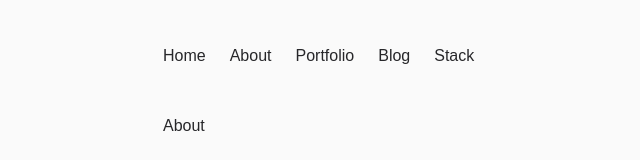
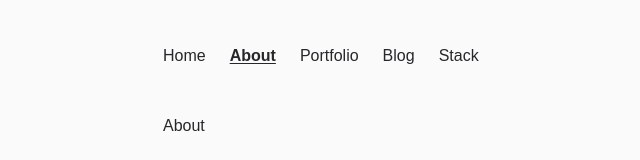
Before and after one commit to Railly/website, a Next.js app: page /about in a window 1280 px wide. Shown: the top 160 px of the page, without its empty margins (133-773 px from the left). Built offline with nearby package versions, Linux system fonts and the light colour scheme.

Commit message:
feat: highlight header options by pathname

```diff
--- a/components/Header.tsx
+++ b/components/Header.tsx
@@ -1,6 +1,7 @@
 import { Icon } from "icons";
 import { useTheme } from "next-themes";
-import { ReactNode, useEffect, useState } from "react";
+import { useRouter } from "next/router";
+import { useEffect, useState } from "react";
 import Link from "./Link";
 
 const Header = () => {
@@ -8,6 +9,7 @@ const Header = () => {
   const [isHidden, setIsHidden] = useState(true);
   const { theme, setTheme } = useTheme();
   const [mounted, setMounted] = useState(false);
+  const { pathname } = useRouter();
 
   const handleCloseMenu = () => {
     setIsOpen(false);
@@ -36,27 +38,47 @@ const Header = () => {
           </button>
           <ul className="flex flex-col items-center justify-between h-full py-6 ">
             <li>
-              <Link to="/" onNavigate={handleCloseMenu}>
+              <Link
+                to="/"
+                active={pathname === "/"}
+                onNavigate={handleCloseMenu}
+              >
                 Home
               </Link>
             </li>
             <li>
-              <Link to="/about" onNavigate={handleCloseMenu}>
+              <Link
+                to="/about"
+                active={pathname === "/about"}
+                onNavigate={handleCloseMenu}
+              >
                 About
               </Link>
             </li>
             <li>
-              <Link to="/portfolio" onNavigate={handleCloseMenu}>
+              <Link
+                to="/portfolio"
+                active={pathname === "/portfolio"}
+                onNavigate={handleCloseMenu}
+              >
                 Portfolio
               </Link>
             </li>
             <li>
-              <Link to="/blog" onNavigate={handleCloseMenu}>
+              <Link
+                to="/blog"
+                active={pathname === "/blog"}
+                onNavigate={handleCloseMenu}
+              >
                 Blog
               </Link>
             </li>
             <li>
-              <Link to="/stack" onNavigate={handleCloseMenu}>
+              <Link
+                to="/stack"
+                active={pathname === "/stack"}
+                onNavigate={handleCloseMenu}
+              >
                 Stack
               </Link>
             </li>
@@ -70,19 +92,29 @@ const Header = () => {
         <ul className="justify-between hidden md:flex">
           <div className="flex items-center">
             <li>
-              <Link to="/">Home</Link>
+              <Link to="/" active={pathname === "/"}>
+                Home
+              </Link>
             </li>
             <li>
-              <Link to="/about">About</Link>
+              <Link to="/about" active={pathname === "/about"}>
+                About
+              </Link>
             </li>
             <li>
-              <Link to="/portfolio">Portfolio</Link>
+              <Link to="/portfolio" active={pathname === "/portfolio"}>
+                Portfolio
+              </Link>
             </li>
             <li>
-              <Link to="/blog">Blog</Link>
+              <Link to="/blog" active={pathname === "/blog"}>
+                Blog
+              </Link>
             </li>
             <li>
-              <Link to="/stack">Stack</Link>
+              <Link to="/stack" active={pathname === "/stack"}>
+                Stack
+              </Link>
             </li>
           </div>
         </ul>
--- a/components/Link.tsx
+++ b/components/Link.tsx
@@ -3,16 +3,23 @@ import NextLink from "next/link";
 
 type Props = {
   to: string;
+  active: boolean;
   onNavigate?: () => void;
   children: ReactNode;
 };
 
-const Link = ({ to, onNavigate = () => {}, children }: Props) => {
+const Link = ({ to, active, onNavigate = () => {}, children }: Props) => {
   return (
     <NextLink href={to}>
       <a
         onClick={onNavigate}
-        className="px-3 py-2 font-medium transition rounded-lg hover:bg-zinc-200 dark:hover:bg-zinc-600"
+        className={`px-3 py-2 transition rounded-lg dark:text-zinc-300 hover:bg-zinc-200 dark:hover:bg-zinc-600
+        ${
+          active
+            ? "underline font-bold underline-offset-2 dark:text-zinc-50"
+            : "underline-none"
+        }
+        `}
       >
         {children}
       </a>
--- a/pages/index.tsx
+++ b/pages/index.tsx
@@ -41,8 +41,8 @@ export default function Home({
             in tech 🚀
           </span>
         </div>
-        <div className="flex justify-center p-2 rounded-full from-indigo-500 to-cyan-600 bg-gradient-to-tr w-max">
-          <div className="flex justify-center p-1 rounded-full bg-zinc-50 dark:bg-zinc-900">
+        <div className="flex justify-center p-2 rounded-full from-stone-500/80 dark:from-stone-300 to-stone-800/80 dark:to-stone-500 bg-gradient-to-b w-max">
+          <div className="flex justify-center p-1.5 rounded-full bg-zinc-50/70 dark:bg-zinc-900/70">
             <Image
               className="rounded-full"
               src="/images/profile.png"
@@ -64,9 +64,9 @@ export default function Home({
             <div
               key={blog.slug}
               onClick={() => router.push(`/blog/${blog.slug}`)}
-              className="flex flex-col p-1 transition cursor-pointer hover:scale-[1.02] duration-300 bg-gradient-to-tl from-rose-500 to-indigo-500 rounded-xl"
+              className="flex flex-col p-1 transition cursor-pointer hover:scale-[1.02] duration-300 bg-gradient-to-tl from-cyan-500 to-indigo-500 rounded-xl"
             >
-              <div className="h-full p-4 rounded-lg bg-zinc-50 dark:bg-zinc-800">
+              <div className="h-full p-4 rounded-lg bg-zinc-50/95 dark:bg-zinc-800/95">
                 <h3 className="mb-2 font-bold text-md sm:text-lg font-gilmer">
                   {blog.title}
                 </h3>
@@ -78,7 +78,7 @@ export default function Home({
           ))}
         </div>
         <Link href="/blog">
-          <a className="flex items-center font-bold text-amber-300 text-md sm:text-lg">
+          <a className="flex items-center font-bold text-indigo-500 dark:text-indigo-300 text-md sm:text-lg">
             <span>See all posts</span>
             <Arrow className="ml-2 fill-current" />
           </a>
@@ -95,7 +95,7 @@ export default function Home({
               onClick={() => router.push(`/portfolio/${project.slug}`)}
               className="flex cursor-pointer flex-col p-1 bg-gradient-to-tl hover:scale-[1.02] duration-300 from-rose-500 to-amber-500 rounded-xl"
             >
-              <div className="h-full p-4 rounded-lg bg-zinc-50 dark:bg-zinc-800">
+              <div className="h-full p-4 rounded-lg bg-zinc-50/95 dark:bg-zinc-800/95">
                 <h3 className="mb-2 font-bold text-md sm:text-lg font-gilmer">
                   {project.title}
                 </h3>
@@ -106,7 +106,7 @@ export default function Home({
             </div>
           ))}
           <Link href="/portfolio">
-            <a className="flex items-center font-bold text-amber-300 text-md sm:text-lg">
+            <a className="flex items-center font-bold text-amber-500 dark:text-amber-300 text-md sm:text-lg">
               <span>See all projects</span>
               <Arrow className="ml-2 fill-current" />
             </a>
```
